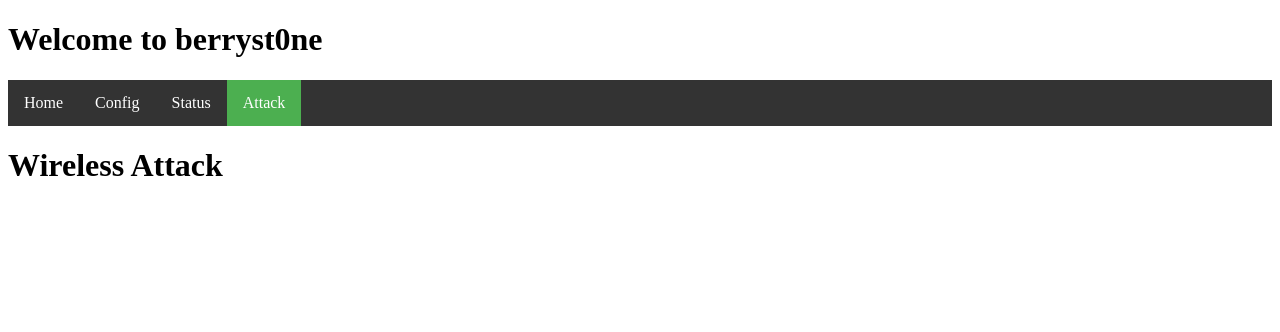
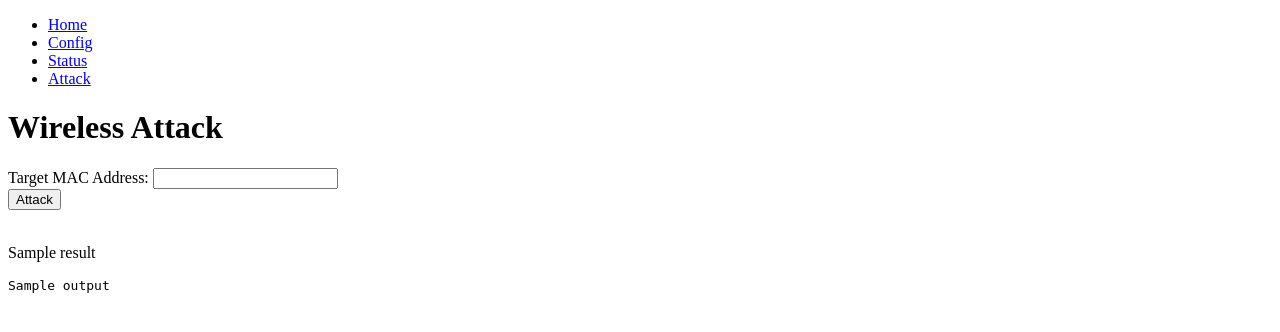
Before and after one commit to br0wnboi/rpi-wifi-tester, a Flask app: template templates/attack.html in a window 1280 px wide. Shown: the top 332 px of the page. Run offline with Flask 3, Linux system fonts and the light colour scheme; the template is opened without the code that fills it: most values are stand-ins (such as "Sample title", 1, 10 or a date in 2020).

Commit message:
attack update

```diff
--- a/templates/attack.html
+++ b/templates/attack.html
@@ -1,41 +1,26 @@
 <!DOCTYPE html>
 <html>
 <head>
-  <title>Wireless Config</title>
-</head>
-<style>
-  nav {
-    background-color: #333;
-    overflow: hidden;
-  }
-  nav a {
-    float: left;
-    display: block;
-    color: white;
-    text-align: center;
-    padding: 14px 16px;
-    text-decoration: none;
-  }
-  nav a:hover {
-    background-color: #ddd;
-    color: black;
-  }
-  nav a.active {
-    background-color: #4CAF50;
-    color: white;
-  }
-</style>
+  <title>Wireless Attack</title>
 </head>
 <body>
-<h1>Welcome to berryst0ne</h1>
-
-<nav>
-  <a  href="/">Home</a>
-  <a href="/config">Config</a>
-  <a href="/status">Status</a>
-  <a class="active" href="/attack">Attack</a>
-</nav>
+  <nav>
+    <ul>
+      <li><a href="/">Home</a></li>
+      <li><a href="/config">Config</a></li>
+      <li><a href="/status">Status</a></li>
+      <li><a href="/attack">Attack</a></li>
+    </ul>
+  </nav>
   <h1>Wireless Attack</h1>
-  <!-- Add your attack form and content here -->
+  <form method="POST" action="/attack">
+    <label for="target-mac">Target MAC Address:</label>
+    <input type="text" id="target-mac" name="target_mac" required>
+    <br>
+    <input type="submit" value="Attack">
+  </form>
+  <br>
+  <p>{{ result }}</p>
+  <pre>{{ output }}</pre>
 </body>
 </html>
```
